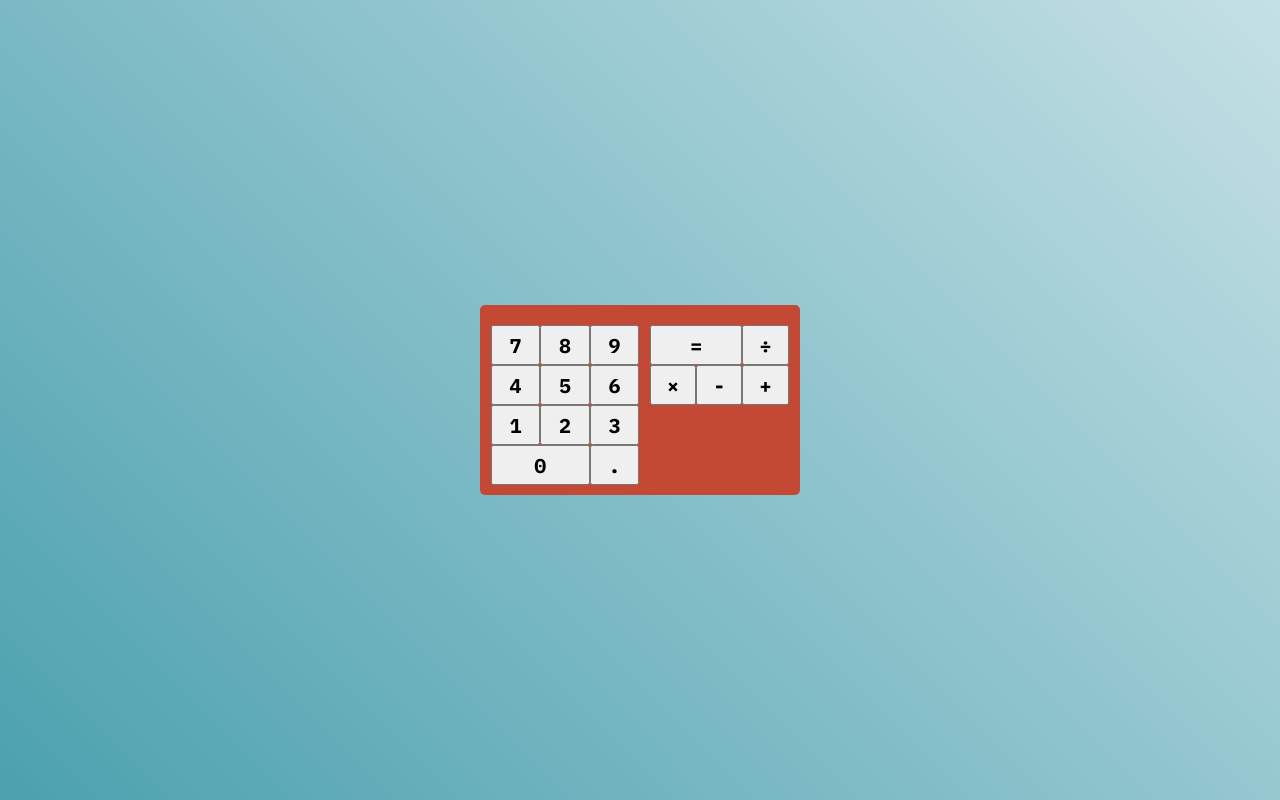
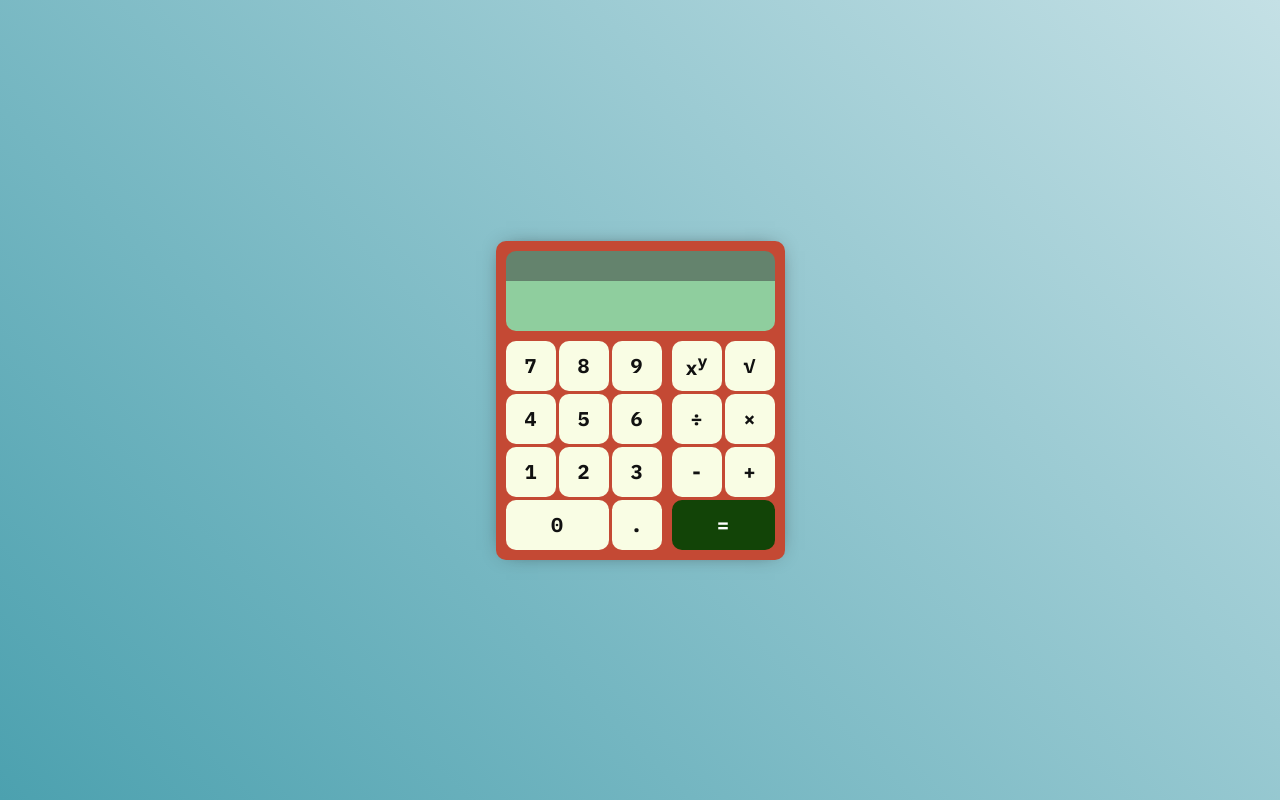
Before and after one commit to va-z/calculator, a website built with webpack: page src/template.html in a window 1280 px wide. Built offline with nearby package versions, Linux system fonts and the light colour scheme.

Commit message:
feat: add styling

```diff
--- a/src/js/App.js
+++ b/src/js/App.js
@@ -6,8 +6,8 @@ const { APP, APP_CALCULATOR } = cssClassNames;
 
 class App {
   constructor() {
-    this.app = Element.getDOMElement({ classNames: [APP] });
-    this.calculator = Calculator.getDOMElement({
+    this.app = Element.createDOMElement({ classNames: [APP] });
+    this.calculator = Calculator.createDOMElement({
       outerClassNames: [APP_CALCULATOR],
     });
 
--- a/src/js/components/Calculator.js
+++ b/src/js/components/Calculator.js
@@ -12,10 +12,7 @@ class Calculator extends Element {
     });
 
     this.screen = new Screen({ outerClassNames: [CALCULATOR_SCREEN] });
-    this.keyboard = new Keyboard({
-      outerClassNames: [CALCULATOR_KEYBOARD],
-      screen: this.screen,
-    });
+    this.keyboard = new Keyboard({ outerClassNames: [CALCULATOR_KEYBOARD] });
 
     this.element.append(this.screen.element, this.keyboard.element);
   }
--- a/src/js/components/Element.js
+++ b/src/js/components/Element.js
@@ -43,7 +43,7 @@ class Element {
    * @description Create and return new Element().element
    * @param {Object} params - Element params
    */
-  static getDOMElement(params) {
+  static createDOMElement(params) {
     return new this(params).element;
   }
 }
--- a/src/js/components/Key.js
+++ b/src/js/components/Key.js
@@ -6,12 +6,18 @@ const { KEY_TAG } = htmlTagNames;
 const { KEY } = cssClassNames;
 
 class Key extends Element {
-  constructor({ value = '', presentation = [] } = {}) {
+  constructor({ value = '', presentation = [], innerHTML } = {}) {
     super({
       tagName: KEY_TAG,
       classNames: [KEY, ...presentation],
-      textContent: value,
+      attrs: [['data-value', value]],
     });
+
+    if (innerHTML !== undefined) {
+      this.element.innerHTML = innerHTML;
+    } else {
+      this.element.textContent = value;
+    }
   }
 }
 
--- a/src/js/components/Keyboard.js
+++ b/src/js/components/Keyboard.js
@@ -1,10 +1,20 @@
 import Element from './Element';
 import Key from './Key';
-import numberKeys from '../configs/numberKeys';
-import operatorKeys from '../configs/operatorKeys';
+import keys from '../configs/keys';
 import cssClassNames from '../constants/cssClassNames';
 
-const { KEYBOARD, KEYBOARD_NUMBERS, KEYBOARD__OPERATORS } = cssClassNames;
+const { NUMBER_KEYS, OPERATOR_KEYS } = keys;
+const { KEYBOARD, KEYBOARD_NUMBERS, KEYBOARD_OPERATORS } = cssClassNames;
+
+const generateKeys = (configsArr, wrapperClassName) => {
+  const wrapper = Element.createDOMElement({ classNames: [wrapperClassName] });
+
+  configsArr.forEach((obj) => {
+    wrapper.insertAdjacentElement('afterbegin', new Key(obj).element);
+  });
+
+  return wrapper;
+};
 
 class Keyboard extends Element {
   constructor({ outerClassNames }) {
@@ -12,26 +22,17 @@ class Keyboard extends Element {
       classNames: [...outerClassNames, KEYBOARD],
     });
 
-    const numberKeysWrapper = Element.getDOMElement({
-      classNames: [KEYBOARD_NUMBERS],
-    });
+    const numberKeysWrapper = generateKeys(NUMBER_KEYS, KEYBOARD_NUMBERS);
+    const operatorKeysWrapper = generateKeys(OPERATOR_KEYS, KEYBOARD_OPERATORS);
 
-    const operatorKeysWrapper = Element.getDOMElement({
-      classNames: [KEYBOARD__OPERATORS],
-    });
+    numberKeysWrapper.addEventListener('click', (event) => {
+      const { value } = event.target.dataset;
 
-    numberKeys.forEach((obj) => {
-      numberKeysWrapper.insertAdjacentElement(
-        'afterbegin',
-        new Key(obj).element
-      );
-    });
+      if (value === undefined) {
+        return;
+      }
 
-    Object.values(operatorKeys).forEach((obj) => {
-      operatorKeysWrapper.insertAdjacentElement(
-        'afterbegin',
-        new Key(obj).element
-      );
+      console.log(value);
     });
 
     this.element.append(numberKeysWrapper, operatorKeysWrapper);
--- a/src/js/components/Screen.js
+++ b/src/js/components/Screen.js
@@ -7,10 +7,10 @@ class Screen extends Element {
   constructor({ outerClassNames }) {
     super({ classNames: [...outerClassNames, SCREEN] });
 
-    this.previousScreen = Element.getDOMElement({
+    this.previousScreen = Element.createDOMElement({
       classNames: [SCREEN_PREVIOUS],
     });
-    this.currentScreen = Element.getDOMElement({
+    this.currentScreen = Element.createDOMElement({
       classNames: [SCREEN_CURRENT],
     });
 
--- /dev/null
+++ b/src/js/configs/keys.js
@@ -0,0 +1,78 @@
+import cssClassNames from '../constants/cssClassNames';
+
+const {
+  KEYBOARD_NUMBERS_ZERO,
+  KEYBOARD_OPERATORS_EQUALS,
+  KEY_GREEN,
+} = cssClassNames;
+
+export default {
+  NUMBER_KEYS: [
+    {
+      value: '.',
+    },
+    {
+      value: '0',
+      presentation: [KEYBOARD_NUMBERS_ZERO],
+    },
+    {
+      value: '3',
+    },
+    {
+      value: '2',
+    },
+    {
+      value: '1',
+    },
+    {
+      value: '6',
+    },
+    {
+      value: '5',
+    },
+    {
+      value: '4',
+    },
+    {
+      value: '9',
+    },
+    {
+      value: '8',
+    },
+    {
+      value: '7',
+    },
+  ],
+
+  OPERATOR_KEYS: [
+    {
+      value: '=',
+      presentation: [KEY_GREEN, KEYBOARD_OPERATORS_EQUALS],
+    },
+    {
+      value: '+',
+      operation: (a, b) => a + b,
+    },
+    {
+      value: '-',
+      operation: (a, b) => a - b,
+    },
+    {
+      value: '×',
+      operation: (a, b) => a * b,
+    },
+    {
+      value: '÷',
+      operation: (a, b) => a / b,
+    },
+    {
+      value: '√',
+      operation: (a) => Math.sqrt(a),
+    },
+    {
+      value: '^',
+      innerHTML: 'x<sup>y</sup>',
+      operation: (a, b) => a ** b,
+    },
+  ],
+};
--- a/src/js/configs/numberKeys.js
+++ /dev/null
@@ -1,40 +0,0 @@
-import cssClassNames from '../constants/cssClassNames';
-
-const { KEY_WIDE } = cssClassNames;
-
-export default [
-  {
-    value: '.',
-  },
-  {
-    value: '0',
-    presentation: [KEY_WIDE],
-  },
-  {
-    value: '3',
-  },
-  {
-    value: '2',
-  },
-  {
-    value: '1',
-  },
-  {
-    value: '6',
-  },
-  {
-    value: '5',
-  },
-  {
-    value: '4',
-  },
-  {
-    value: '9',
-  },
-  {
-    value: '8',
-  },
-  {
-    value: '7',
-  },
-];
--- a/src/js/configs/operatorKeys.js
+++ /dev/null
@@ -1,26 +0,0 @@
-import cssClassNames from '../constants/cssClassNames';
-
-const { KEY_BLACK, KEY_WIDE } = cssClassNames;
-
-export default {
-  '+': {
-    value: '+',
-    operation: (a, b) => a + b,
-  },
-  '-': {
-    value: '-',
-    operation: (a, b) => a - b,
-  },
-  '×': {
-    value: '×',
-    operation: (a, b) => a * b,
-  },
-  '÷': {
-    value: '÷',
-    operation: (a, b) => a / b,
-  },
-  '=': {
-    value: '=',
-    presentation: [KEY_BLACK, KEY_WIDE],
-  },
-};
--- a/src/js/constants/cssClassNames.js
+++ b/src/js/constants/cssClassNames.js
@@ -12,9 +12,11 @@ export default {
 
   KEYBOARD: 'keyboard',
   KEYBOARD_NUMBERS: 'keyboard__numbers',
-  KEYBOARD__OPERATORS: 'keyboard__operators',
+  KEYBOARD_NUMBERS_ZERO: 'keyboard__numbers--zero',
+  KEYBOARD_OPERATORS: 'keyboard__operators',
+  KEYBOARD_OPERATORS_EQUALS: 'keyboard__operators--equals',
 
   KEY: 'key',
-  KEY_WIDE: 'key--wide',
   KEY_BLACK: 'key--black',
+  KEY_GREEN: 'key--green',
 };
--- a/src/styles/_variables.scss
+++ b/src/styles/_variables.scss
@@ -11,13 +11,18 @@ $widthDesktopMin: 900px;
   --colorScreenHistoryBg: #64836d;
   --colorScreenFont: #223026;
 
+  --colorKeyFont: #111111;
   --colorKeyBg: #f9fde4;
-  --colorKeyBgActive: #e9f89d;
-  --colorKeyFont: #111111;
+  --colorKeyBgHover: #e9f89d;
 
-  --colorKeyACBg: #2e2e2e;
-  --colorKeyACBgActive: #111111;
-  --colorKeyACFont: #ffffff;
+  --colorKeyBlackFont: #ffffff;
+  --colorKeyBlackBg: #2e2e2e;
+  --colorKeyBlackBgHover: #111111;
 
-  --shadowCalculator: 0px 0px 20px -5px rgba(black, 0.5);
+  --colorKeyGreenFont: #ffffff;
+  --colorKeyGreenBg: #124407;
+  --colorKeyGreenBgHover: #0b2905;
+
+  --shadowCalculator: 0px 0px 20px -10px #232323;
+  --shadowKeyActive: inset 0px 0px 10px -5px black;
 }
--- a/src/styles/components/_calculator.scss
+++ b/src/styles/components/_calculator.scss
@@ -3,7 +3,7 @@
   grid: repeat(2, auto) / 1fr;
   row-gap: 10px;
   padding: 10px;
-  border-radius: 5px;
+  border-radius: 10px;
 
   background-color: var(--colorCalculatorBg);
   box-shadow: var(--shadowCalculator);
--- a/src/styles/components/_key.scss
+++ b/src/styles/components/_key.scss
@@ -1,10 +1,43 @@
 .key {
   font-size: 20px;
   font-family: 'IBMPlexMono', monospace;
-  width: 33%;
-  height: 40px;
+  border: none;
+  border-radius: 10px;
 
-  &--wide {
-    width: 66%;
+  transition: background-color 50ms linear, transform 100ms ease;
+
+  color: var(--colorKeyFont);
+  background-color: var(--colorKeyBg);
+
+  &:hover,
+  &:focus {
+    cursor: pointer;
+    outline: none;
+    background-color: var(--colorKeyBgHover);
+  }
+
+  &:active {
+    transform: scale(0.975);
+    box-shadow: var(--shadowKeyActive);
+  }
+
+  &--black {
+    color: var(--colorKeyBlackFont);
+    background-color: var(--colorKeyBlackBg);
+
+    &:hover,
+    &:focus {
+      background-color: var(--colorKeyBlackBgHover);
+    }
+  }
+
+  &--green {
+    color: var(--colorKeyGreenFont);
+    background-color: var(--colorKeyGreenBg);
+
+    &:hover,
+    &:focus {
+      background-color: var(--colorKeyGreenBgHover);
+    }
   }
 }
--- a/src/styles/components/_keyboard.scss
+++ b/src/styles/components/_keyboard.scss
@@ -2,13 +2,24 @@
   display: grid;
   grid: auto / repeat(2, auto);
   column-gap: 10px;
+
+  &__numbers {
+    display: grid;
+    grid: repeat(4, 50px) / repeat(3, 50px);
+    gap: 3px;
+
+    &--zero {
+      grid-column: 1 / span 2;
+    }
+  }
+
+  &__operators {
+    display: grid;
+    grid: repeat(4, 50px) / repeat(2, 50px);
+    gap: 3px;
+
+    &--equals {
+      grid-column: 1 / span 2;
+    }
+  }
 }
-
-.keyboard__numbers {
-  display: flex;
-  flex-wrap: wrap;
-  justify-content: center;
-  align-items: center;
-
-  width: 150px;
-}
--- a/src/styles/components/_screen.scss
+++ b/src/styles/components/_screen.scss
@@ -1,15 +1,18 @@
 .screen {
-  border-radius: 5px;
+  border-radius: 10px;
+  overflow: hidden;
   font-family: 'VT323', monospace;
   color: var(--colorScreenFont);
-}
 
-.screen__previous {
+  &__previous {
+    height: 30px;
     background-color: var(--colorScreenHistoryBg);
     font-size: 20px;
   }
 
-.screen__previous {
+  &__current {
+    height: 50px;
     background-color: var(--colorScreenBg);
     font-size: 35px;
   }
+}
```
Lines whose indentation alone changed are shown as unchanged.
